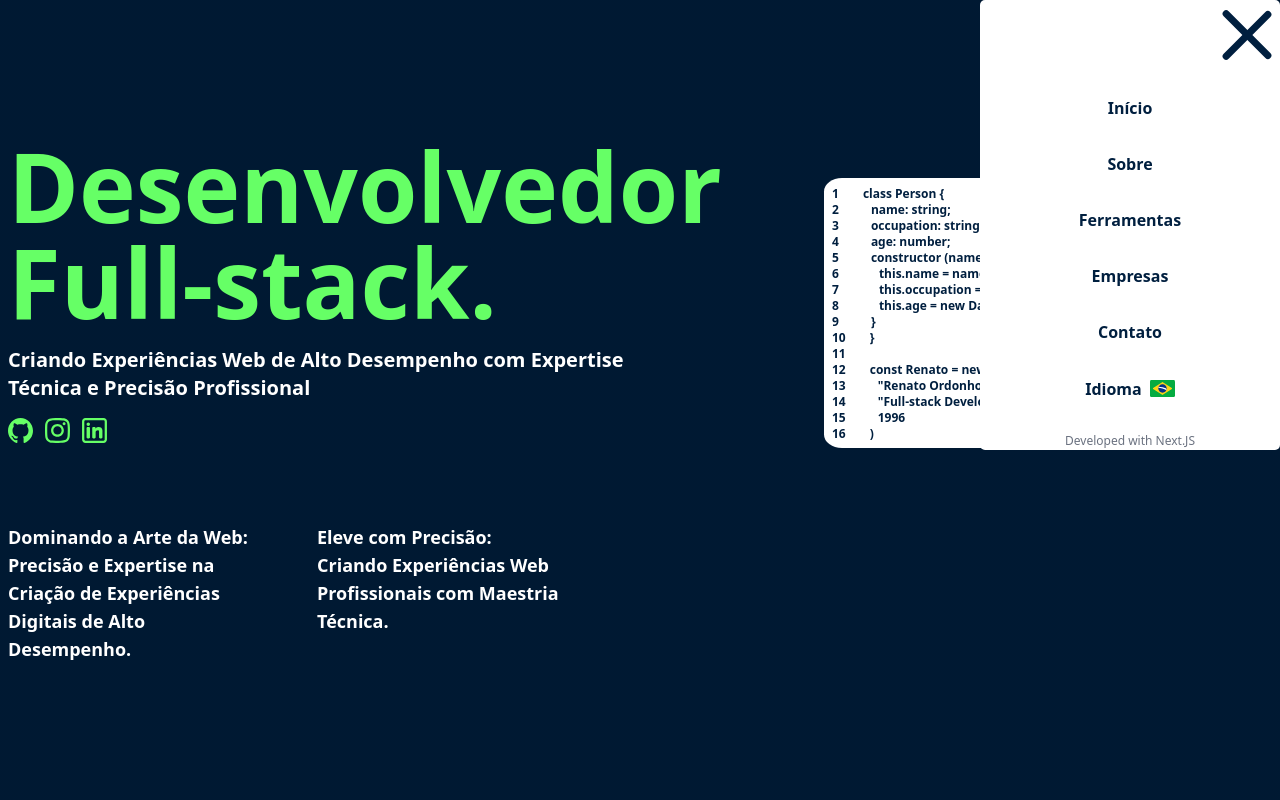
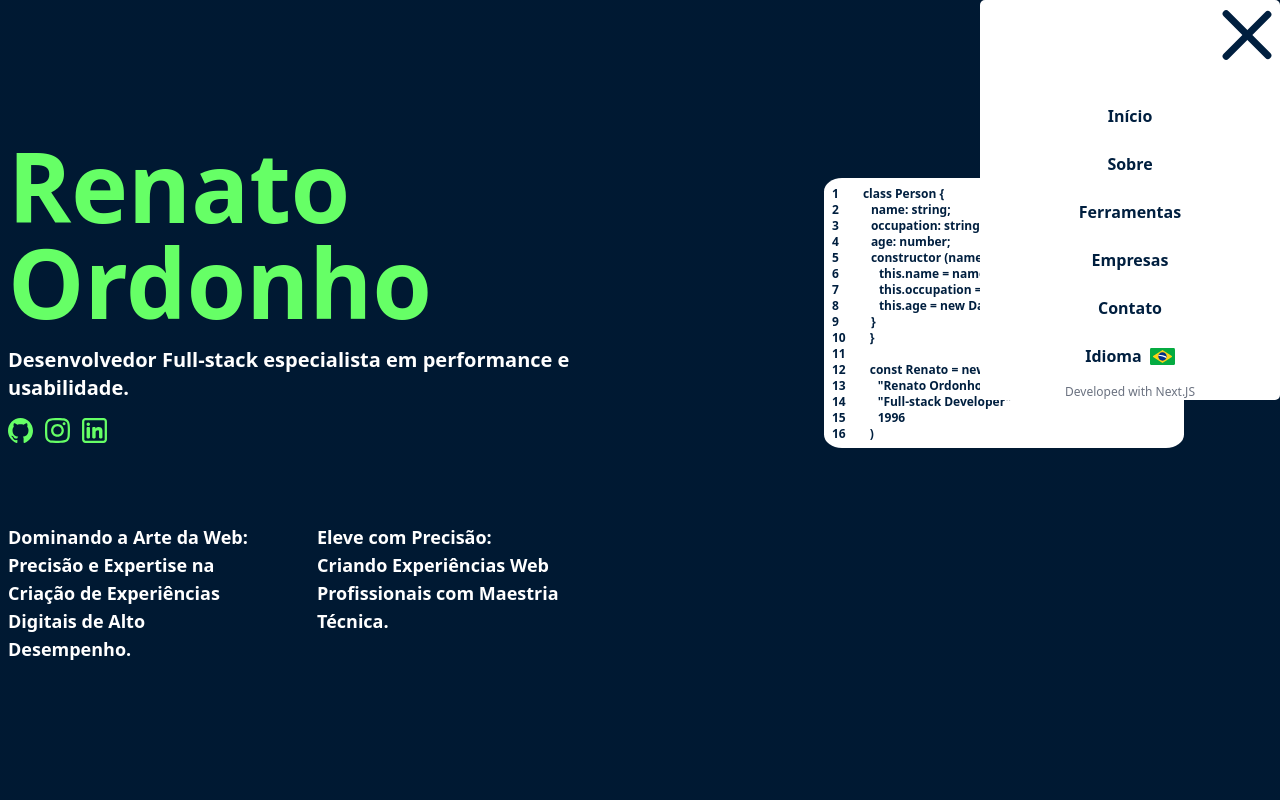
Before and after one commit to Renato-FO/portfolio, a Next.js app: page / in a window 1280 px wide. Both pictures are taken after a click on the button 1240 px from the left and 42 px from the top of the page. Shown: the top 800 px of the page. Built offline with nearby package versions, Linux system fonts and the light colour scheme.

Commit message:
:art: reajuste de interface

```diff
--- a/src/components/Header.tsx
+++ b/src/components/Header.tsx
@@ -27,7 +27,7 @@ const socials = [
   {
     id: "Linkedin",
     alt: "Linkedin",
-    link: "https://www.linkedin.com/in/renato-ferreira-ordonho-901890173/",
+    link: "https://www.linkedin.com/in/renato-ordonho-901890173/",
     icon: linkedin,
   },
 ];
--- a/src/pages/api/locales/locale.ts
+++ b/src/pages/api/locales/locale.ts
@@ -7,16 +7,15 @@ export const DICTIONARIES: Record<string, Dictionary> = {
     menu_companies: "Companies",
     menu_contact: "Contact",
     menu_tooling: "Tooling",
-    title: "Full-stack Developer.",
-    subtitle_one:
-      "Crafting High-Performance Web Experiences with Technical Expertise and Professional Precision",
+    title: "Renato Ordonho",
+    subtitle_one: "Full-stack Developer focused on performance and usability.",
     subtitle_two:
       "Mastering Webcraft: Precision and Expertise in Crafting High-Performance Digital Experiences.",
     subtitle_three:
       "Elevate with Precision: Crafting Professional Web Experiences with Technical Mastery.",
-    about_title: "Hi, i’m Renato. Nice to meet you",
+    about_title: "About Me",
     about_text:
-      "Since I started my career as a web developer over 3 years ago, I have been working remotely for agencies, various companies, and collaborating with talented individuals. I am creative, collaborative, curious, and constantly striving to further develop my skills.",
+      "Developer with over 4 years of experience specializing in the JavaScript/TypeScript ecosystem. My expertise ranges from building robust APIs with NestJS and PostgreSQL to developing reactive interfaces with React, Vue.js, and SAPUI5. I focus on writing clean code and delivering solutions that provide real business value.",
     tooling_title: "Tooling",
     tooling_subtitle: "Some of the tools I use most",
     companies_title: "Companies",
@@ -39,16 +38,16 @@ export const DICTIONARIES: Record<string, Dictionary> = {
     menu_companies: "Empresas",
     menu_contact: "Contato",
     menu_tooling: "Ferramentas",
-    title: "Desenvolvedor Full-stack.",
+    title: "Renato Ordonho",
     subtitle_one:
-      "Criando Experiências Web de Alto Desempenho com Expertise Técnica e Precisão Profissional",
+      "Desenvolvedor Full-stack especialista em performance e usabilidade.",
     subtitle_two:
       "Dominando a Arte da Web: Precisão e Expertise na Criação de Experiências Digitais de Alto Desempenho.",
     subtitle_three:
       "Eleve com Precisão: Criando Experiências Web Profissionais com Maestria Técnica.",
-    about_title: "Oi, eu sou Renato. Prazer em te conhecer",
+    about_title: "Sobre Mim",
     about_text:
-      "Desde que iniciei minha carreira como desenvolvedor web há mais de 3 anos, tenho trabalhado remotamente para agências, diversas empresas e colaborado com pessoas talentosas. Sou criativo, colaborativo, curioso e estou constantemente buscando aprimorar minhas habilidades.",
+      "Desenvolvedor com mais de 4 anos de experiência, especializado no ecossistema JavaScript/TypeScript. Minha expertise abrange desde a criação de APIs robustas com NestJS e PostgreSQL até o desenvolvimento de interfaces reativas com React, Vue.js e SAPUI5. Meu foco é escrever código limpo e entregar soluções que gerem valor real para o negócio.",
     tooling_title: "Ferramentas",
     tooling_subtitle: "Algumas das ferramentas que mais utilizo",
     companies_title: "Empresas",
--- a/src/pages/api/mail/sendMail.ts
+++ b/src/pages/api/mail/sendMail.ts
@@ -1,4 +1,4 @@
-export default function (req: any, res: any) {
+export default function sendMail(req: any, res: any) {
   let nodemailer = require("nodemailer");
   const transporter = nodemailer.createTransport({
     port: 465,
--- a/src/pages/index.tsx
+++ b/src/pages/index.tsx
@@ -1,9 +1,4 @@
-import {
-  HtmlHTMLAttributes,
-  MouseEventHandler,
-  useEffect,
-  useState,
-} from "react";
+import { useEffect, useState } from "react";
 import { useRouter } from "next/router";
 import api from "./api/locales/route";
 import { Dictionary } from "./api/locales/types";
@@ -112,30 +107,11 @@ export default function Home({ locale, dictionary }: Props) {
         setCloseBG(close);
         setBackground(menuBackground);
         setSelectedPage(id);
-
-        setTimeout(() => {
-          setScrolling(false);
-        }, 500);
       }
     }
   };
 
   useEffect(() => {
-    setTimeout(() => {
-      pages.forEach((page, index) => {
-        var elementTop = document.getElementById(page)?.offsetTop;
-        var scroll = window.scrollY;
-        var object: MenuItem = menu[index];
-
-        if (elementTop === scroll) {
-          setSelectedPage(object.id);
-          setCloseBG(object.bgClose);
-          setMenuBG(object.background);
-          setBackground(object.bgMenu);
-        }
-      });
-    }, 500);
-
     window.addEventListener(
       "wheel",
       (e) => {
@@ -179,7 +155,7 @@ export default function Home({ locale, dictionary }: Props) {
         <div className="flex fixed w-full content">
           <div
             style={{ "--background-menu": background } as React.CSSProperties}
-            className={`menu p-4 pt-14 lg:pt-24 gap-8 items-center   ${
+            className={`menu pt-24 gap-2 px-2 items-center   ${
               opened ? "openedMenu flex flex-col" : "hidden"
             }`}
           >
@@ -202,7 +178,7 @@ export default function Home({ locale, dictionary }: Props) {
                         "--background-text": closeBG,
                       } as React.CSSProperties
                     }
-                    className="px-2 w-min mx-auto rounded-sm transition-all ease-in cursor-pointer font-semibold menuItem"
+                    className="rounded-sm w-full h-10 transition-all ease-in cursor-pointer font-semibold menuItem"
                   >
                     {item.displayName}
                   </button>
@@ -211,7 +187,7 @@ export default function Home({ locale, dictionary }: Props) {
             })}
             <button
               onClick={handleChangeLocale}
-              className="px-2 mx-auto rounded-sm transition-all ease-in cursor-pointer font-semibold menuItem flex items-center justify-center gap-2 text-center"
+              className="rounded-sm transition-all h-10 w-full ease-in cursor-pointer font-semibold menuItem flex items-center justify-center gap-2 text-center"
               style={
                 {
                   color: closeBG,
--- a/src/styles/globals.css
+++ b/src/styles/globals.css
@@ -86,7 +86,7 @@ body {
   right: 0;
   opacity: 0;
   width: 300px;
-  height: 450px;
+  height: 400px;
   background-color: var(--background-menu);
   z-index: 1;
   transition: all 0.3s ease;
```
